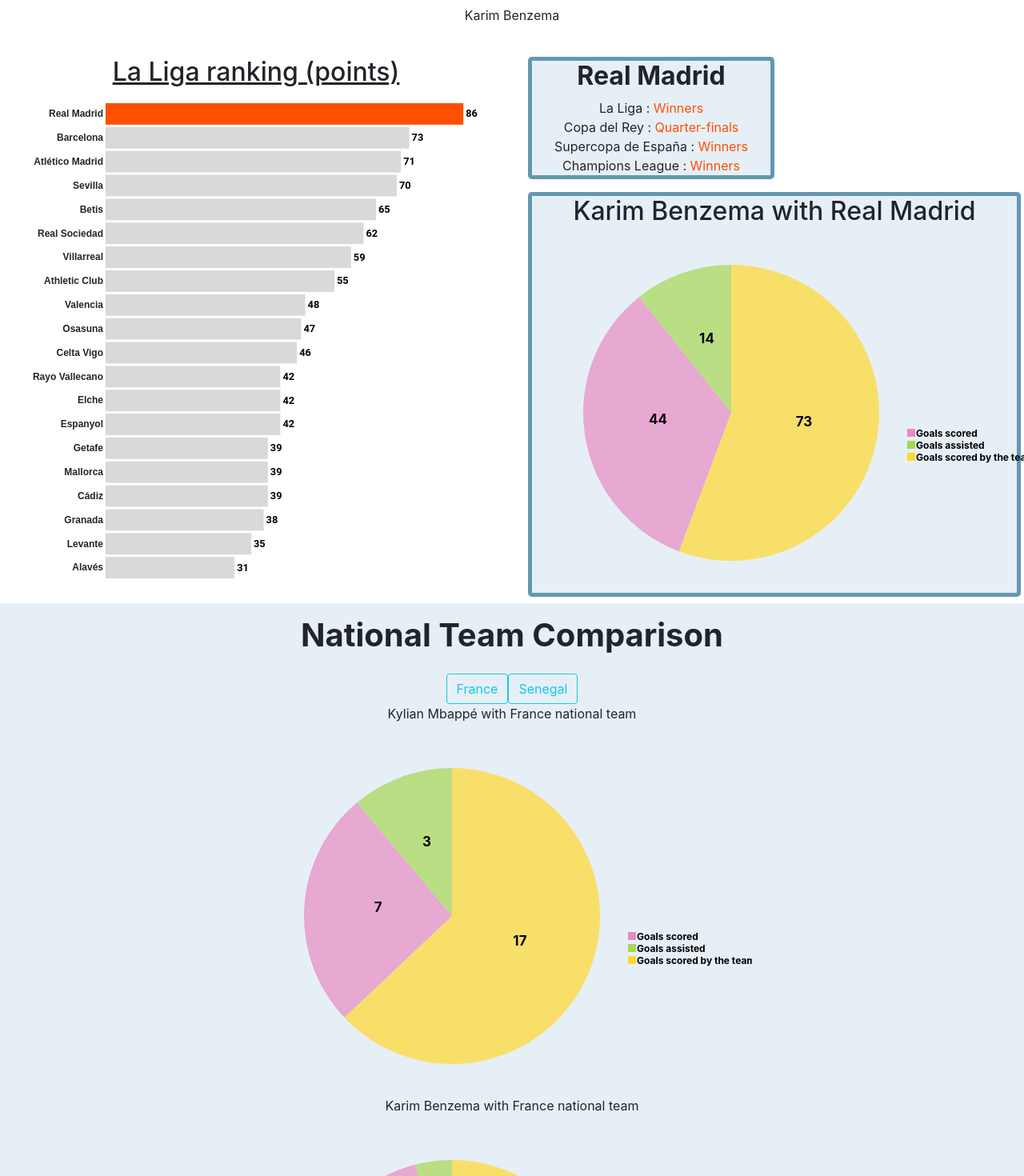
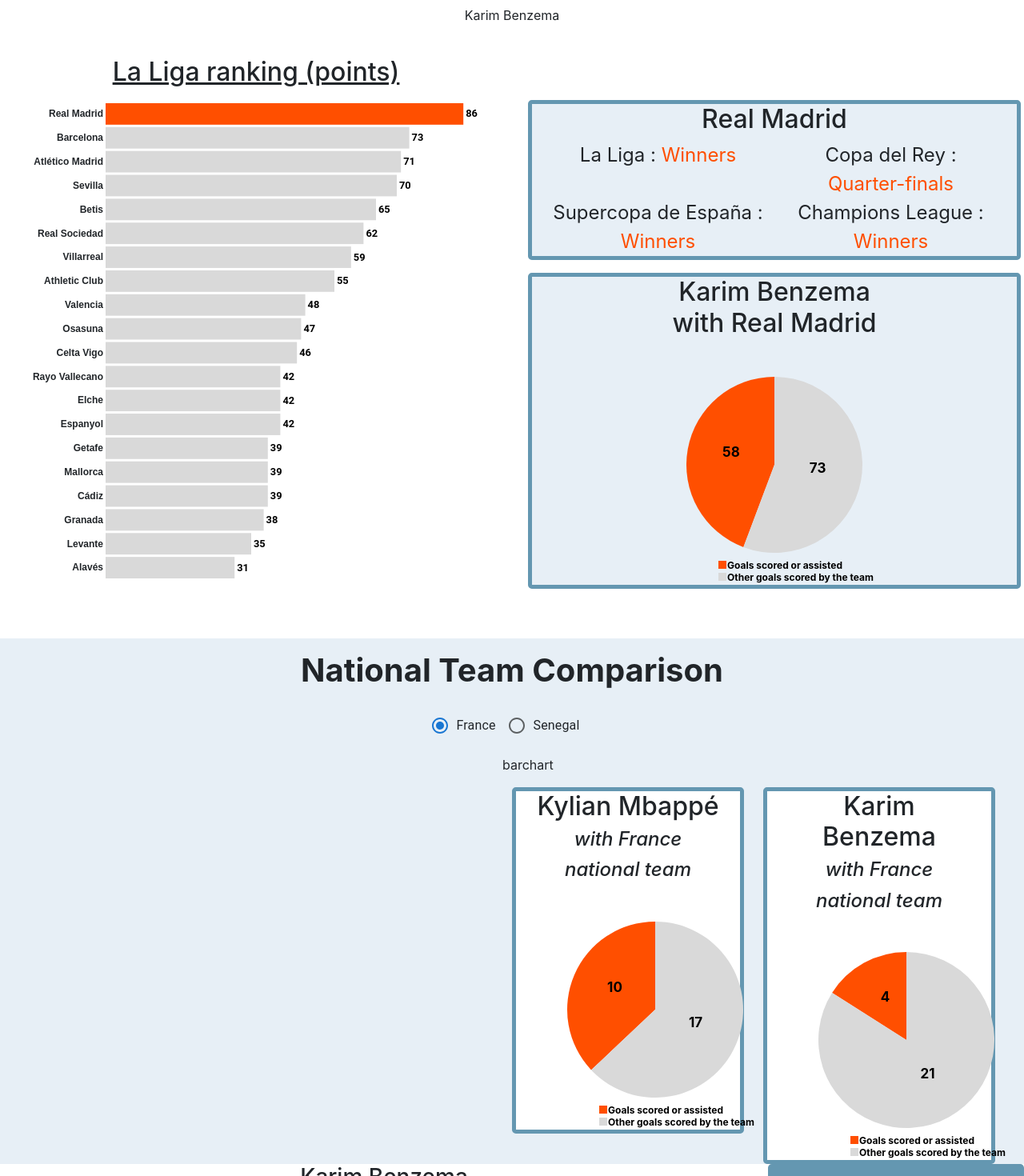
Before and after one commit to Kevin-Lam1013/INF8808-DataVizualisationProject, a React (Create React App) app: page / in a window 1280 px wide. Shown: the part 1200-2670 px from the top of the page at 80% size. Built offline with nearby package versions, Linux system fonts and the light colour scheme.

Commit message:
improved second viz

```diff
--- a/src/FirstViz/FirstViz.js
+++ b/src/FirstViz/FirstViz.js
@@ -20,11 +20,10 @@
   };
 
   const list = (
-    <div>
+    <div className="row" style={{ fontSize: "24px" }}>
       {dataCSV[team]["competitions"].map((e, i) => (
-        <div key={i}>
-          {e.name} : <span style={{ color: "#FF4F00" }}>{e.place}</span>
-          <br />
+        <div className="col-6" key={i}>
+            {e.name} : <span style={{ color: "#FF4F00" }}>{e.place}</span>
         </div>
       ))}
     </div>
@@ -37,15 +36,15 @@
 
     d3.csv(dataCSV[player]["team"]).then(function (d) {
       const temp1 = {
-        Goal: 0,
-        Assist: 0,
+        PlayerGoal: 0,
+        // Assist: 0,
         TeamGoal: 0,
       };
 
       d.forEach((p) => {
         if (p.Player === piePlayer) {
-          temp1.Goal = parseInt(p.Gls);
-          temp1.Assist = parseInt(p.Ast);
+          temp1.PlayerGoal = parseInt(p.Gls)+ parseInt(p.Ast);
+        //   temp1.Assist = parseInt(p.Ast);
           playingTime1.MatchPlayed = parseInt(p.MP);
           playingTime1.MinPlayed = parseInt(p.Min);
         } else if (p.Gls > 0) {
@@ -95,18 +94,29 @@
             <u>{`${league} ranking (points)`}</u>
           </h2>
           <BarChart data={data} selectedTeam={team} />
+          <br />
+          <br />
+          <br />
         </div>
       </div>
       <div className="col-6 d-flex flex-column justify-content-center">
-          <div className="container w-50 m-2 border border-5 border-primary rounded-3"
-          style={{ background: "#E7EFF6" }}>
-            <h2 className="fw-bold">{team}</h2>
-            {list}
-          </div>
-          <div className="container m-2 border border-5 border-primary rounded-3"
-          style={{ background: "#E7EFF6" }}>
-              <h2 className="playerName">{piePlayer} with {team}</h2>
-            <PieChart data={pieData} className="pieChart" />
+        <div
+          className="container m-2 border border-5 border-primary rounded-3"
+          style={{ background: "#E7EFF6" }}
+        >
+          <h2 >{team}</h2>
+          {list}
+
+        </div>
+        <div
+          className="container m-2 border border-5 border-primary rounded-3"
+          style={{ background: "#E7EFF6" }}
+        >
+          <h2 className="playerName">
+            {piePlayer} <br /> with {team}
+          </h2>
+          <PieChart data={pieData} className="pieChart" />
+
         </div>
       </div>
     </div>
--- a/src/FirstViz/styles.css
+++ b/src/FirstViz/styles.css
@@ -1,3 +1,14 @@
 .border-primary{
     border-color: #6497B1 !important;
 }
+
+.btn-outline-info, .btn-outline-info:hover, .btn-outline-info:visited {
+    border-color: #095F78;
+    color: #095F78;
+}
+
+.btn-outline-info:hover, .btn-outline-info:visited {
+    border-color: #095F78;
+    color: #095F78;
+    background-color: white;
+}
--- a/src/SecondViz/SecondViz.js
+++ b/src/SecondViz/SecondViz.js
@@ -3,6 +3,10 @@
 import PieChart from "../components/PieChart.js";
 import franceCSV from "./data/france_2022.csv";
 import senegalCSV from "./data/senegal_2022.csv";
+import Radio from "@mui/material/Radio";
+import RadioGroup from "@mui/material/RadioGroup";
+import FormControlLabel from "@mui/material/FormControlLabel";
+import FormControl from "@mui/material/FormControl";
 
 function SecondViz() {
   const [data1, setData1] = useState([]);
@@ -29,21 +33,18 @@
 
     d3.csv(file).then(function (d) {
       const temp1 = {
-        Goal: 0,
-        Assist: 0,
+        PlayerGoal: 0,
         TeamGoal: 0,
       };
 
       const temp2 = {
-        Goal: 0,
-        Assist: 0,
+        PlayerGoal: 0,
         TeamGoal: 0,
       };
 
       d.forEach((player) => {
         if (player.Player === target1) {
-          temp1.Goal = parseInt(player.Gls);
-          temp1.Assist = parseInt(player.Ast);
+          temp1.PlayerGoal = parseInt(player.Gls) + parseInt(player.Ast);
           playingTime1.MatchPlayed = parseInt(player.MP);
           playingTime1.MinPlayed = parseInt(player.Min);
         } else if (player.Gls > 0) {
@@ -52,8 +53,7 @@
 
         if (target2 !== "") {
           if (player.Player === target2) {
-            temp2.Goal = parseInt(player.Gls);
-            temp2.Assist = parseInt(player.Ast);
+            temp2.PlayerGoal = parseInt(player.Gls) + parseInt(player.Ast);
             playingTime2.MatchPlayed = parseInt(player.MP);
             playingTime2.MinPlayed = parseInt(player.Min);
           } else if (player.Gls > 0) {
@@ -75,42 +75,88 @@
       <h1 className="p-3 fw-bold">National Team Comparison</h1>
 
       <div className="d-flex justify-content-center">
-        <button
-          className="btn btn-outline-info"
+        <FormControl>
+          <RadioGroup
+            row
+            aria-labelledby="demo-row-radio-buttons-group-label"
+            name="row-radio-buttons-group"
+            defaultValue="France"
+          >
+            <FormControlLabel
+              value="France"
+              control={<Radio />}
+              label="France"
               onClick={() => {
                 setTeam("France");
                 setPlayer1("Kylian Mbappé");
                 setPlayer2("Karim Benzema");
               }}
-        >
-          France
-        </button>
-        <button
-          className="btn btn-outline-info"
+            />
+            <FormControlLabel
+              value="Senegal"
+              control={<Radio />}
+              label="Senegal"
               onClick={() => {
                 setTeam("Senegal");
                 setPlayer1("Sadio Mané");
                 setPlayer2("");
               }}
-        >
-          Senegal
-        </button>
+            />
+          </RadioGroup>
+        </FormControl>
       </div>
 
+      <div className="row">
+        <div className="col-6"></div>
+        <div className="col-6">
+          <div className="row py-3">barchart</div>
+          <div className="row ">
+            <div className="col-6">
+              <div className="container border border-5 border-primary rounded-3 bg-white">
+                <h2>
+                  {team === "France" ? (
                     <div>
-        <p>
-          {team === "France"
-            ? "Kylian Mbappé with France national team"
-            : "Sadio Mané with Senegal national team"}
-        </p>
+                      <h2>
+                        Kylian Mbappé <br />{" "}
+                        <span className="fst-italic h4">
+                          {" "}
+                          with France national team{" "}
+                        </span>
+                      </h2>
+                    </div>
+                  ) : (
+                    <div>
+                      <h2>
+                        Sadio Mané <br />{" "}
+                        <span className="fst-italic h4">
+                          with Senegal national team
+                        </span>{" "}
+                      </h2>
+                    </div>
+                  )}
+                </h2>
                 <PieChart data={data1} />
               </div>
+            </div>
+            <div className="col-6">
               {team === "France" && (
-        <div>
-          <p>Karim Benzema with France national team</p>
+                <div className="container border border-5 border-primary rounded-3 bg-white">
+                  <h2>
+                    Karim Benzema <br />
+                    <span className="fst-italic h4">
+                      with France national team
+                    </span>
+                  </h2>
                   <PieChart data={data2} />
                 </div>
               )}
+            </div>
+
+
+          </div>
+        </div>
+      </div>
+
     </div>
   );
 }
--- a/src/components/PieChart.js
+++ b/src/components/PieChart.js
@@ -6,15 +6,13 @@
 function PieChart(props) {
   const ref = useRef();
 
-  const width = 450,
-    height = 450,
-    margin = 40,
-    labelHeight = 18;
+  const width = 300,
+    height = 300,
+    margin = 40;
   const radius = Math.min(width, height) / 2 - margin;
   const legendLabel = {
-    Goal: "Goals scored",
-    Assist: "Goals assisted",
-    TeamGoal: "Goals scored by the team",
+    PlayerGoal: "Goals scored or assisted",
+    TeamGoal: "Other goals scored by the team",
   };
 
   const [d, setData] = useState([]);
@@ -29,7 +27,7 @@
 
     const svg = d3
       .select(ref.current)
-      .attr("width", width + 150)
+      .attr("width", width)
       .attr("height", height)
       .append("g")
       .attr("transform", `translate(${width / 2}, ${height / 2})`);
@@ -37,8 +35,11 @@
     // color scale
     const color = d3
       .scaleOrdinal()
-      .domain(["Goals scored", "Goals assisted", "Goals scored by the team"])
-      .range(d3.schemeSet2);
+      .domain([
+        "Goals scored or assisted",
+        "Goals scored by the team",
+      ])
+      .range(["#FF4F00", "#D9D9D9"]);
 
     // shape helper to build pie
     const arcGenerator = d3.arc().innerRadius(0).outerRadius(radius);
@@ -54,13 +55,13 @@
       .selectAll("pie")
       .data(data_ready)
       .join("path")
-      .transition()
-      .duration(1000)
+      // .transition()
+      // .duration(1000)
       .attr("d", arcGenerator)
       .attr("fill", function (d) {
         return color(d.data[1]);
       })
-      .style("opacity", 0.7);
+      // .style("opacity", 1);
 
     // Annotation
     svg
@@ -83,7 +84,7 @@
       .enter()
       .append("g")
       .attr("transform", function (d, i) {
-        return "translate(" + 220 + "," + (i * 15 + 20) + ")";
+        return `translate( ${-70} , ${i * 15 + 120}) `;
       })
       .attr("class", "legend");
 
```
Lines whose indentation alone changed are shown as unchanged.
